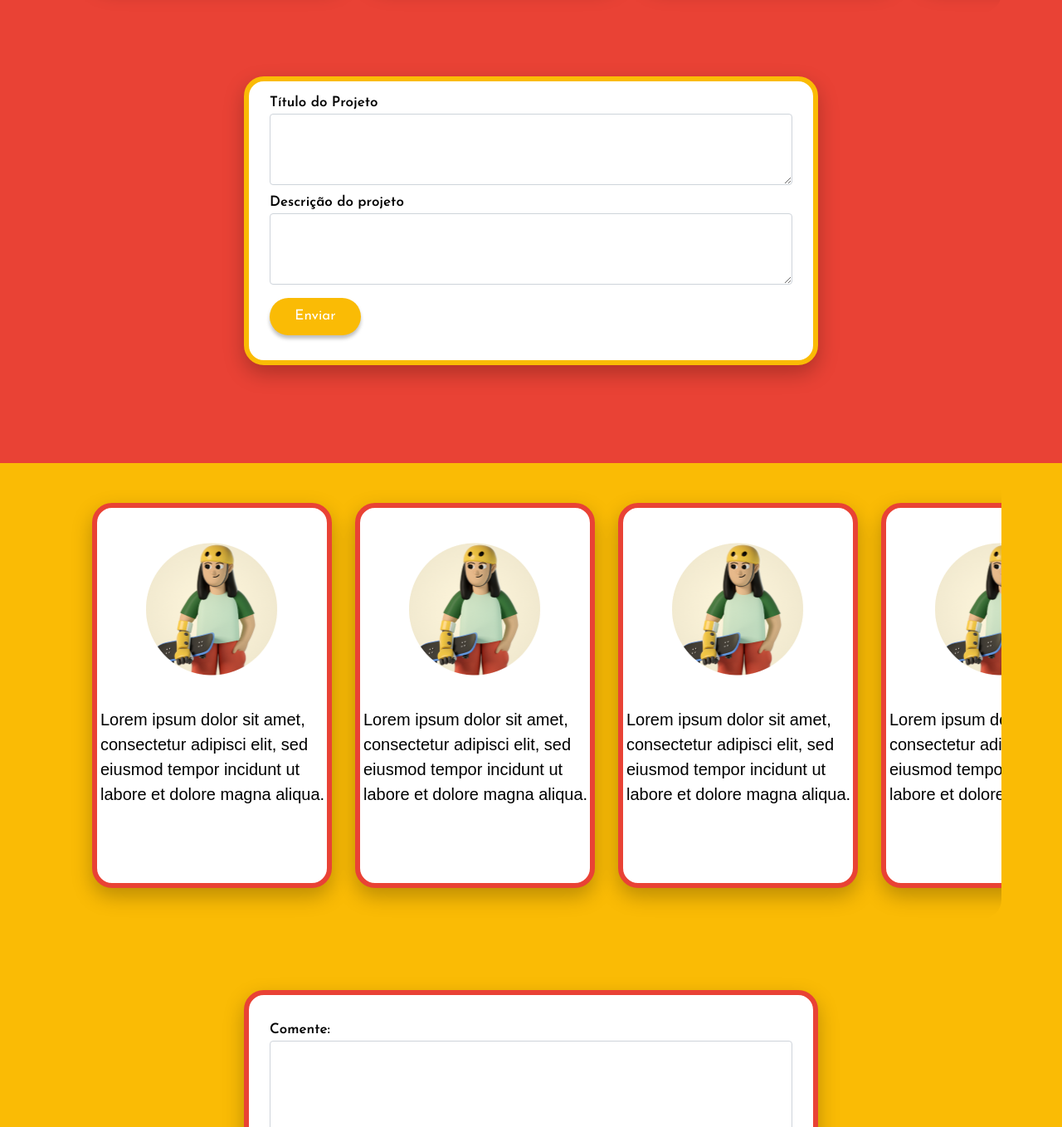
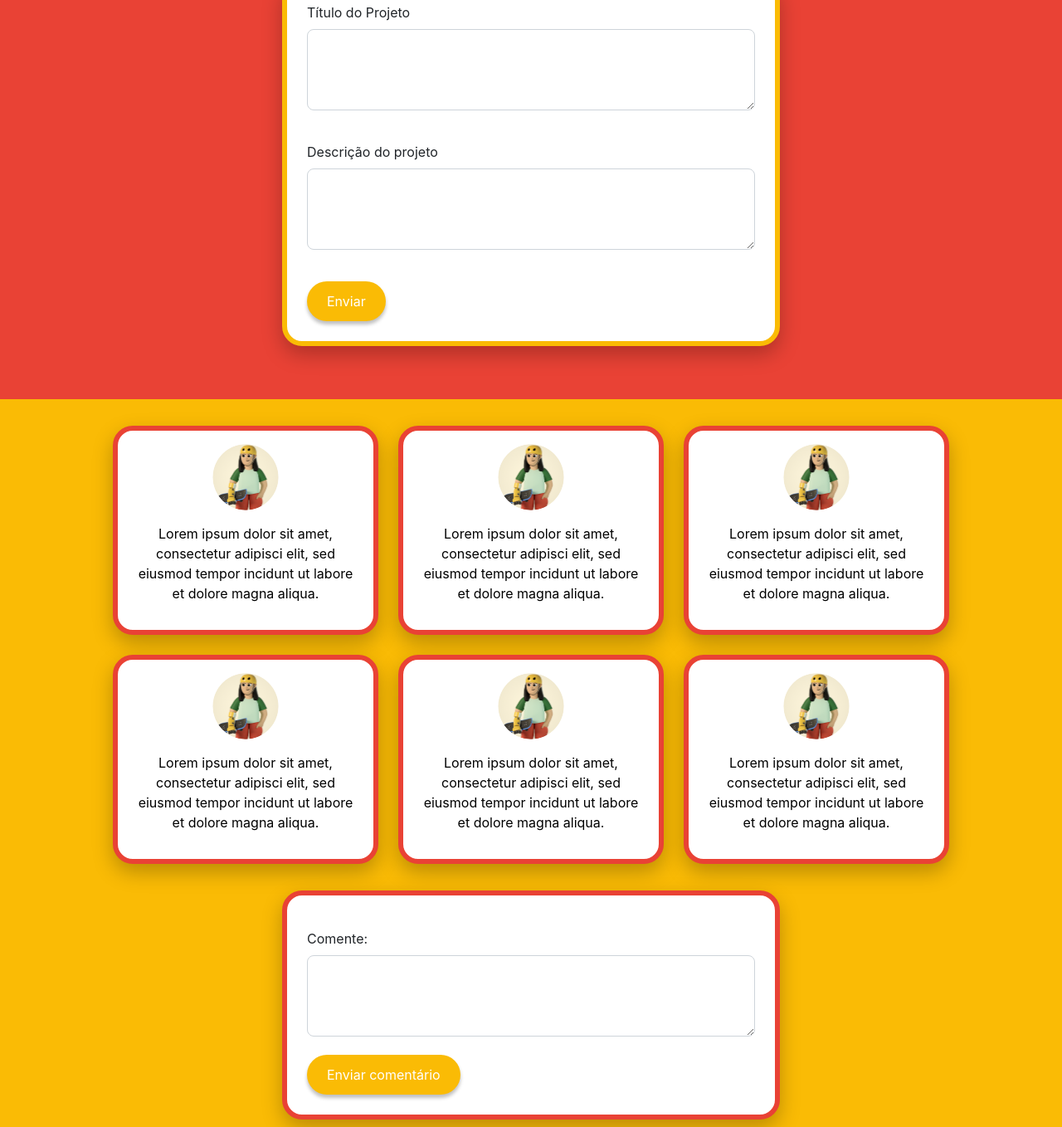
Before and after one commit to ofsoftware/ofsoftware.github.io, a plain HTML site: page index.html in a window 1280 px wide. Shown: the part 1442-2800 px from the top of the page at 83% size. Drawn offline with nearby package versions, Linux system fonts and the light colour scheme.

Commit message:
evoluindo a responsividade do site

```diff
--- a/css/style.css
+++ b/css/style.css
@@ -1,352 +1,203 @@
-body{
+/* RESET */
+body {
     margin: 0;
-    padding: 0;;
+    padding: 0;
+    box-sizing: border-box;
+    font-family: "Josefin Sans", sans-serif;
 }
 
-.bloco1{
-    display: blocK;
-    height: 800px;
-
-
-    gap: 120px;
-
-    text-align: center;
+.container {
+    max-width: 1200px; /* largura máxima */
+    width: 100%;       /* ocupa toda largura em telas pequenas */
+    margin: 0 auto;    /* centraliza horizontalmente */
+    padding: 0 1rem;   /* espaço interno lateral */
 }
 
-.logoBloco1{
+/* BLOCO 1 */
+.bloco1 {
+    display: block;
+    min-height: 50vh;
+    text-align: center;
+    padding: 2rem;
+}
+
+.logoBloco1 {
+    display: block;
+    margin: 0 auto;
+    max-width: 400px;
+    height: auto;
+}
+
+.textBloco1 {
+    color: #000;
+    font-size: 2rem;
+    line-height: 1.4;
+    letter-spacing: 0.5px;
+    margin-top: -6.5rem;
+    max-width: 90%;
     margin-left: auto;
     margin-right: auto;
 }
 
-.textBloco1{
-    color: #000;
-
-    font-family: "Josefin Sans";
-    font-size: 45px;
-    font-style: normal;
-    font-weight: 400;
-    line-height: 40px; /* 88.889% */
-    letter-spacing: 0.5px;
+/* BLOCO 2 */
+.bloco2 {
+    background: #E94235;
+    padding: 2rem 1rem;
 }
 
-.bloco2{
-
-    display: block;
-    width: 100%;
-    height: 1200px;
-    padding: 0px 10px;
+.Projetos {
+    display: flex;
+    flex-wrap: wrap;
+    gap: 1.5rem;
     justify-content: center;
-    align-items: center;
-    align-content: center;
-    gap: 30px 10px;
-    flex-wrap: wrap;
-    background: #E94235;
 }
 
-
-.Projetos{
-    display: flex;
+.CaixaConteudo {
+    flex: 1 1 300px;
+    max-width: 320px;
+    min-width: 250px;
+    background: #fff;
+    border: 6px solid #FABB05;
     border-radius: 24px;
-    padding: 3%;
-    justify-content: flex-start;
-    align-items: center;
-    gap: 28px;
-    flex-shrink: 0;
-    overflow-x: auto;
-
-    width: 90%;
-    margin-left: 5%;
-    margin-right: 5%;
+    box-shadow: 0 10px 24px rgba(0, 0, 0, 0.25);
+    padding: 1rem;
+    transition: transform 0.3s ease;
 }
 
-.Projetos::-webkit-scrollbar{
-
-    width: 10px;
-    border: solid #FABB05;
-    border-radius: 25px;
-
-}
-.Projetos::-webkit-scrollbar-thumb{
-    background-color: #FABB05;
-    border-radius: 25px;
-
-    filter: drop-shadow(0px 10px 24px 0px rgba(0, 0, 0, 0.25));
+.CaixaConteudo:hover {
+    transform: translateY(-8px);
 }
 
-.CaixaConteudo{
-
-    display: inline-flex;
-    width: 304px;
-    height: 464px;
-    justify-content: center;
-    align-items: center;
-    align-content: center;
-    gap: 38px 10px;
-    flex-shrink: 0;
-    flex-wrap: wrap;
-    padding: 4;
-    border-radius: 24px;
-    border: 6px solid #FABB05;
-
-    background: #ffff;
-    box-shadow: 0px 10px 24px 0px rgba(0, 0, 0, 0.25);
-}
-.CaixaConteudo:hover {
-    -webkit-transform: translateY(-8px);
-    -moz-transform: translateY(-8px);
-    -ms-transform: translateY(-8px);
-    -o-transform: translateY(-8px);
-    transform: translateY(-8px);
-}
-.CaixaConteudo {
-    -webkit-transform: translateY(0);
-    -moz-transform: translateY(0);
-    -ms-transform: translateY(0);
-    -o-transform: translateY(0);
-    transform: translateY(0);
-    -webkit-transition: 0.5s;
-    -o-transition: 0.5s;
-    -moz-transition: 0.5s;
-    transition: 0.5s;
-}
-.tituloProjetos{
+.tituloProjetos {
     color: #000;
+    font-size: 1.5rem;
+    font-weight: 700;
+    margin-bottom: 0.5rem;
     text-align: center;
-font-feature-settings: 'liga' off, 'clig' off;
-font-family: "Josefin Sans";
-font-size: 27px;
-font-style: normal;
-font-weight: 700;
-line-height: normal;
 }
 
-.paragrafoProjetos{
+.paragrafoProjetos {
     color: #000;
-    font-family: "Josefin Sans";
-    font-size: 19px;
-    font-style: normal;
-    font-weight: 400;
-    line-height: 20px; /* 105.263% */
-    letter-spacing: 0.5px;
-    margin-left: 3%;
-    margin-right: 3%;
+    font-size: 1rem;
+    line-height: 1.5;
+    margin: 0 1rem;
 }
 
-.ParticipantesProjetos{
-
-    display: inline-flex;
-    gap: 9%;
+.ParticipantesProjetos {
+    display: flex;
     justify-content: center;
-    flex-wrap: nowrap;
-    flex-direction: row;
+    gap: 1rem;
+    flex-wrap: wrap;
+    margin-top: 1rem;
 }
 
-.formsBloco2{
-    border: 6px solid #FABB05;
-    display: block;
-    width: 692px;
-    height: 348px;
-    padding: 21px 25px;
-    margin-left: auto;
-    margin-right: auto;
-    margin-top: 6%;
-    border-radius: 24px;
-
-    background: #ffff;
-    box-shadow: 0px 10px 24px 0px rgba(0, 0, 0, 0.25);
-
-
-        color: #000;
-        font-feature-settings: 'liga' off, 'clig' off;
-        font-family: "Josefin Sans";
-        font-size: 17px;
-        font-style: normal;
-        font-weight: 600;
-        line-height: 10px; /* 58.824% */
-
+.fotosParticipantes {
+    max-width: 50px;
+    border-radius: 50%;
 }
 
-.paragrafoComentario{
-
+/* FORM BLOCO 2 */
+.formsBloco2 {
+    background: #fff;
+    border: 6px solid #FABB05;
+    border-radius: 24px;
+    box-shadow: 0 10px 24px rgba(0, 0, 0, 0.25);
+    max-width: 600px;
+    margin: 2rem auto;
+    padding: 1.5rem;
 }
 
-textarea.textareaProjetos{
-    height: auto;
-}
-.textareaProjetos{
-    display: block;
+.textareaProjetos,
+.textareaComentario {
     width: 100%;
-    height: calc(1.5em + .75rem + 2px);
-    padding: .375rem .75rem;
-    font-size: 1rem;
-    font-weight: 400;
-    line-height: 1.5;
-    color: #495057;
-    background-color: #fff;
-    background-clip: padding-box;
+    padding: 0.75rem;
     border: 1px solid #ced4da;
-    border-radius: .25rem;
-
-}
-.botaoFormsBloco2{
-    display: block;
-    width: 109.957px;
-    height: 45.699px;
-
-    justify-content: center;
-    align-items: center;
-
-
-
-    border-radius: 24px;
-    color: #ffff;
-    background: #FABB05;
-    box-shadow: 0px 4px 4px 0px rgba(0, 0, 0, 0.25);
-    border: none;
+    border-radius: 8px;
+    margin-bottom: 1rem;
+    resize: vertical;
 }
 
-.botaoFormsBloco2:hover {
-    background-color: #c29200; /* cor do botão quando o mouse passa por cima */
-    color: #ffffff; /* mantém a cor do texto do botão */
+.botaoFormsBloco2,
+.botaoFormsBloco3 {
+    display: inline-block;
+    padding: 0.75rem 1.5rem;
+    border: none;
+    border-radius: 24px;
+    background-color: #FABB05;
+    color: #fff;
+    cursor: pointer;
+    box-shadow: 0 4px 4px rgba(0, 0, 0, 0.25);
+    transition: background-color 0.3s ease;
 }
 
-.bloco3{
-    background: #fabb05;
-    padding: 10px;
-    display: flex;
-    flex-direction: row;
-    row-gap: 10px;
-    align-items: center;
-    justify-content: space-between;
-    flex-wrap: wrap;
-    align-content: center;
-}
-.comentariosBloco3{
-    display: flex;
-    border-radius: 24px;
-    padding: 3%;
-    justify-content: flex-start;
-    align-items: center;
-    gap: 28px;
-    flex-shrink: 0;
-    overflow-x: auto;
-
-    width: 90%;
-    margin-left: 5%;
-    margin-right: 5%;
+.botaoFormsBloco2:hover,
+.botaoFormsBloco3:hover {
+    background-color: #c29200;
 }
 
-.comentariosBloco3::-webkit-scrollbar{
-
-    width: 10px;
-    border: solid #E94235;
-    border-radius: 25px;
-
-}
-.comentariosBloco3::-webkit-scrollbar-thumb{
-    background-color: #E94235;
-    border-radius: 25px;
-
-    filter: drop-shadow(0px 10px 24px 0px rgba(0, 0, 0, 0.25));
+/* BLOCO 3 */
+.bloco3 {
+    background: #fabb05;
+    padding: 2rem 1rem;
 }
 
+.comentariosBloco3 {
+    display: flex;
+    flex-wrap: wrap;
+    gap: 1.5rem;
+    justify-content: center;
+}
 
-
-.CaixaComentario{
-    display: inline-flex;
-    width: 304px;
-    height: 464px;
-    gap: 38px 10px;
-
-
+.CaixaComentario {
+    flex: 1 1 300px;
+    max-width: 320px;
+    background: #fff;
+    border: 6px solid #E94235;
     border-radius: 24px;
-    border: 6px solid #E94235;
-    background: #ffff;
-    box-shadow: 0px 10px 24px 0px rgba(0, 0, 0, 0.25);
+    box-shadow: 0 10px 24px rgba(0, 0, 0, 0.25);
+    padding: 1rem;
+    display: flex;
     flex-direction: column;
-    justify-content: center;
     align-items: center;
 }
 
-.fotoComentario{
-    flex-shrink: 0;
-    width: 160px;
-    height: 160px;
-    position: relative;
-}
-.paragrafoComentario{
-    color: #000000;
-    text-align: left;
-    font-family: 'JosefinSans-Regular', sans-serif;
-    font-size: 20px;
-    font-weight: 400;
-    position: relative;
-    width: 277px;
-    height: 154px;
-    margin-left: 3%;
-
+.fotoComentario {
+    width: 80px;
+    height: 80px;
+    border-radius: 50%;
+    margin-bottom: 1rem;
 }
 
-.formsBloco3{
-    border: 6px solid #E94235;
-    display: block;
-    width: 692px;
-    height: 348px;
-    padding: 21px 25px;
-    margin-left: auto;
-    margin-right: auto;
-    margin-top: 6%;
-    border-radius: 24px;
-
-    background: #ffff;
-    box-shadow: 0px 10px 24px 0px rgba(0, 0, 0, 0.25);
-
-
+.paragrafoComentario {
     color: #000;
-        font-feature-settings: 'liga' off, 'clig' off;
-        font-family: "Josefin Sans";
-        font-size: 17px;
-        font-style: normal;
-        font-weight: 600;
-        line-height: 10px; /* 58.824% */
-
+    font-size: 1rem;
+    text-align: center;
 }
 
-textarea.textareaComentario{
-    height: 60%;
+/* FORM BLOCO 3 */
+.formsBloco3 {
+    background: #fff;
+    border: 6px solid #E94235;
+    border-radius: 24px;
+    box-shadow: 0 10px 24px rgba(0, 0, 0, 0.25);
+    max-width: 600px;
+    margin: 2rem auto;
+    padding: 1.5rem;
 }
-.textareaComentario{
-    display: block;
-    width: 100%;
-    height: calc(1.5em + .75rem + 2px);
-    padding: .375rem .75rem;
-    font-size: 1rem;
-    font-weight: 400;
-    line-height: 1.5;
-    color: #495057;
-    background-color: #fff;
-    background-clip: padding-box;
-    border: 1px solid #ced4da;
-    border-radius: .25rem;
-    transition: border-color .15s ease-in-out, box-shadow .15s ease-in-out;
+
+/* RESPONSIVO */
+@media (max-width: 768px) {
+    .textBloco1 {
+        font-size: 1.25rem;
     }
-.botaoFormsBloco3{
-    display: block;
-    width: auto;
-    height: 45.699px;
-    margin-top: 25px;
-    justify-content: center;
-    align-items: center;
 
+    .CaixaConteudo,
+    .CaixaComentario {
+        max-width: 100%;
+    }
 
-
-    border-radius: 24px;
-    color: #ffff;
-    background: #E94235;
-    box-shadow: 0px 4px 4px 0px rgba(0, 0, 0, 0.25);
-    border: none;
+    .formsBloco2,
+    .formsBloco3 {
+        width: 90%;
     }
-.botaoFormsBloco3:hover {
-    background-color: #a42e26; /* cor do botão quando o mouse passa por cima */
-    color: #ffffff; /* mantém a cor do texto do botão */
 }
--- a/index.html
+++ b/index.html
@@ -11,11 +11,14 @@
 <link href="https://fonts.googleapis.com/css2?family=Josefin+Sans:ital,wght@0,100..700;1,100..700&display=swap" rel="stylesheet">
 </head>
 <body>
-    <div class="bloco1">
+    <div class="bloco1 container">
+        <div  class="container">
             <img class="logoBloco1" src="imgs/logoOficina.png" alt="logoOficina">
             <p class="textBloco1">Lorem ipsum dolor sit amet, consectetur adipisci elit, sed eiusmod tempor incidunt ut labore et dolore magna aliqua. Ut enim ad minim veniam, quis nostrum exercitationem ullam corporis suscipit laboriosam, nisi ut aliquid ex ea commodi consequatur. </p>
         </div>
-    <div class="bloco2">
+    </div>
+    <div class="bloco2" >
+        <div class="container">
             <div class=" Projetos">
                 <div class="CaixaConteudo projeto1">
                     <h3 class="tituloProjetos">Oficina de software</h3>
@@ -86,7 +89,9 @@
                 <button type="submit" class="botaoFormsBloco2">Enviar</button>
             </div>
         </div>
-    <div class="bloco3">
+    </div>
+    <div class="bloco3" >
+        <div class="container">
             <div class="comentariosBloco3 Projetos">
                 <div class="CaixaComentario comentario1">
                     <img class="fotoComentario" src="imgs/usuario comentario/3d_avatar_18.png" alt="usuariocomentario">
@@ -121,5 +126,6 @@
                 </div>
             </div>
         </div>
+    </div>
 </body>
 </html>
```
Lines whose indentation alone changed are shown as unchanged.
